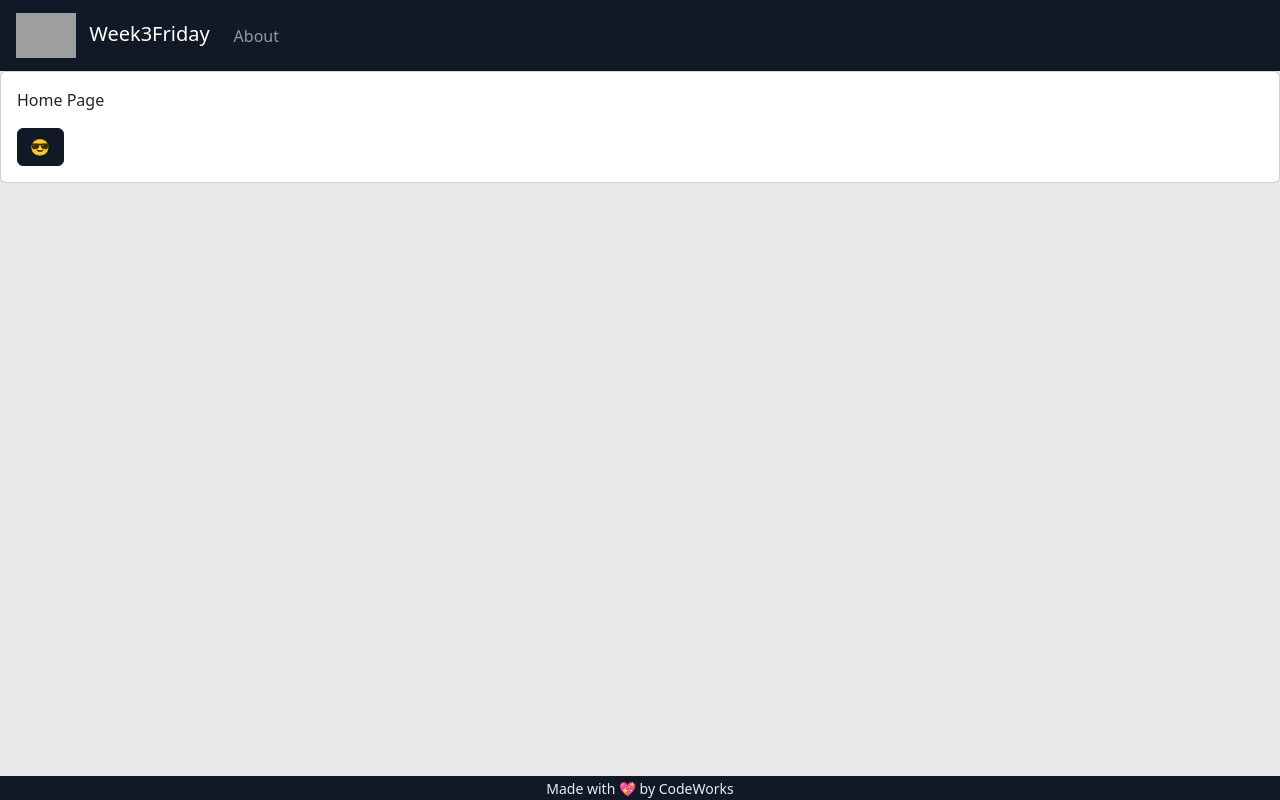
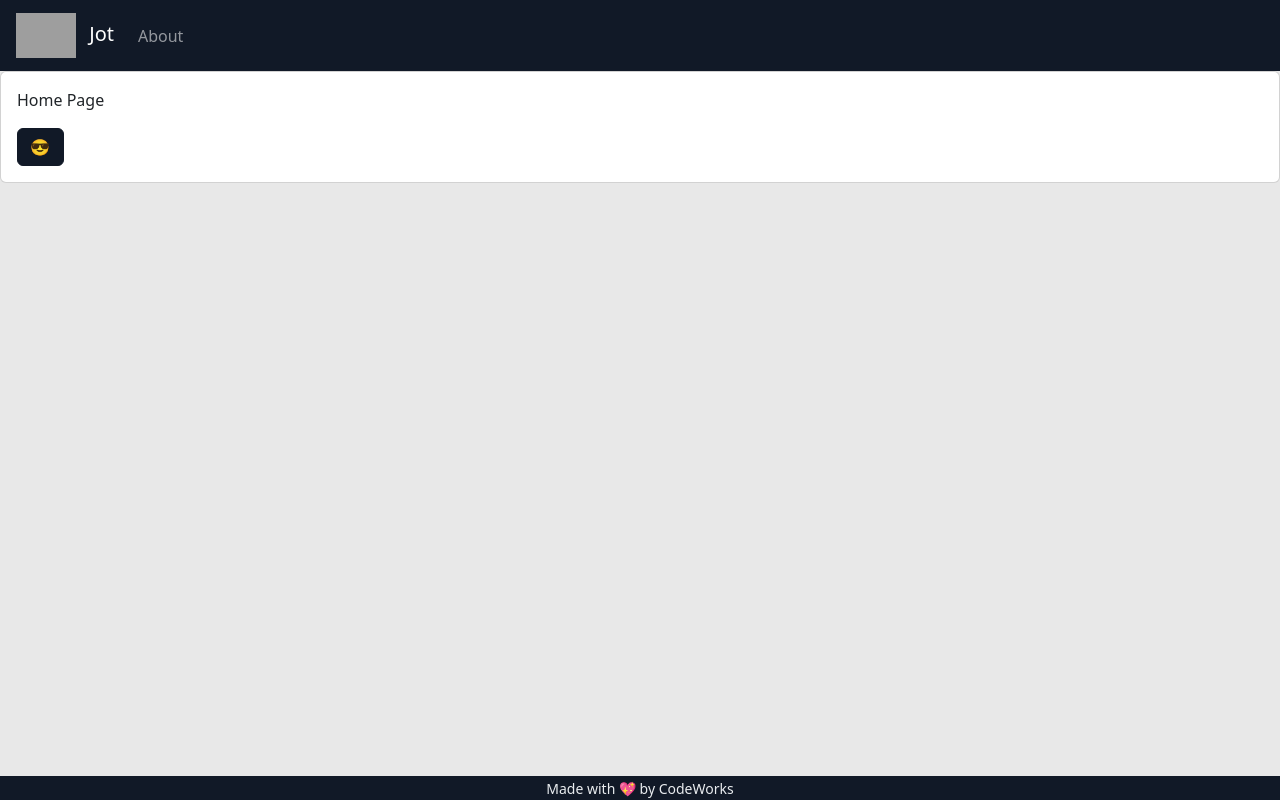
Before and after one commit to TylerHigby/Week3Friday, a website with bundled scripts: page index.html in a window 1280 px wide. Built offline with nearby package versions, Linux system fonts and the light colour scheme; grey boxes are pictures that could not be loaded; a script that the page names is missing.

Commit message:
Week3Checkpoint

```diff
--- a/index.html
+++ b/index.html
@@ -12,7 +12,7 @@
     crossorigin="anonymous" referrerpolicy="no-referrer" />
   <link rel="stylesheet" href="assets/style/main.css">
   <link rel="stylesheet" href="assets/style/style.css">
-  <title>Week3Friday</title>
+  <title>Week3Checkpoint</title>
 </head>
 
 <body>
@@ -22,7 +22,7 @@
       <a class="navbar-brand ms-3" href="#">
         <img src="https://codeworks.blob.core.windows.net/public/assets/img/cw-mark.png" height="45" alt=""
           loading="lazy">
-        <span class="ms-2">Week3Friday</span>
+        <span class="ms-2">Jot</span>
       </a>
       <button class="navbar-toggler" type="button" data-toggle="collapse" data-target="#navbarNavAltMarkup"
         aria-controls="navbarNavAltMarkup" aria-expanded="false" aria-label="Toggle navigation">
```
